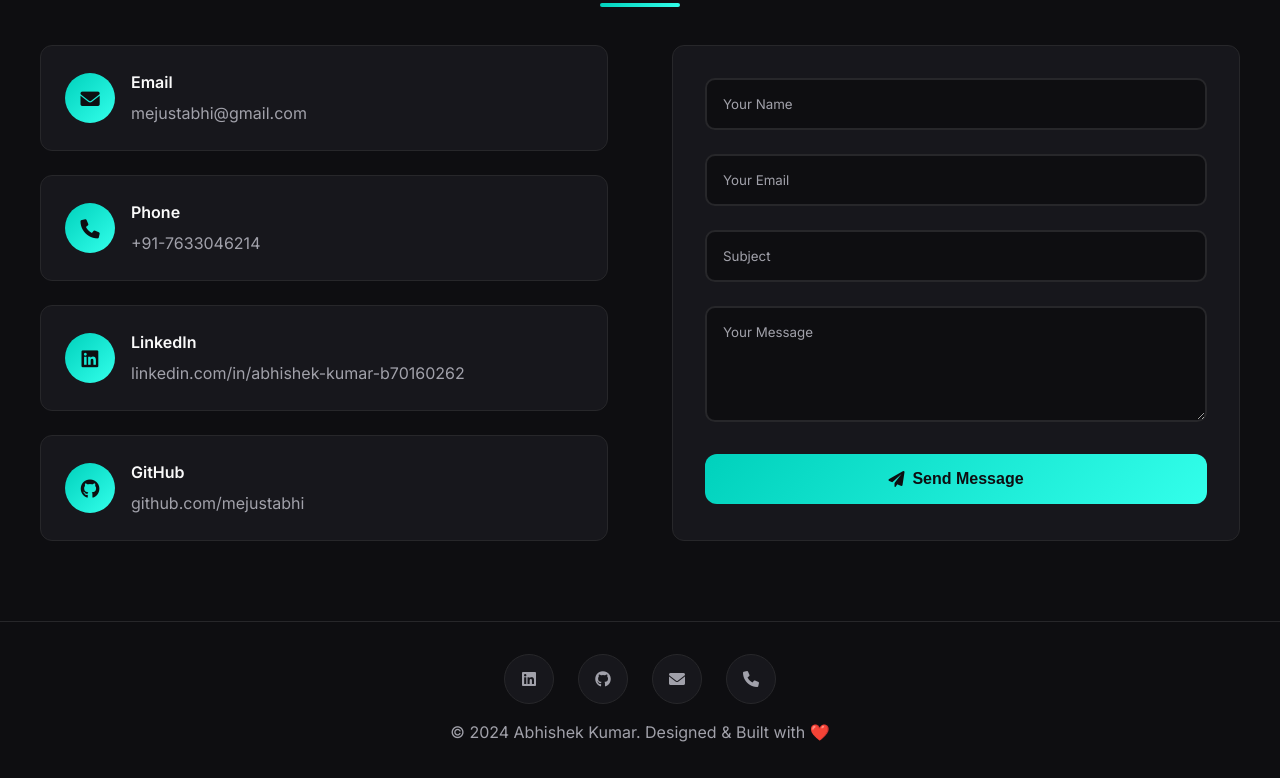
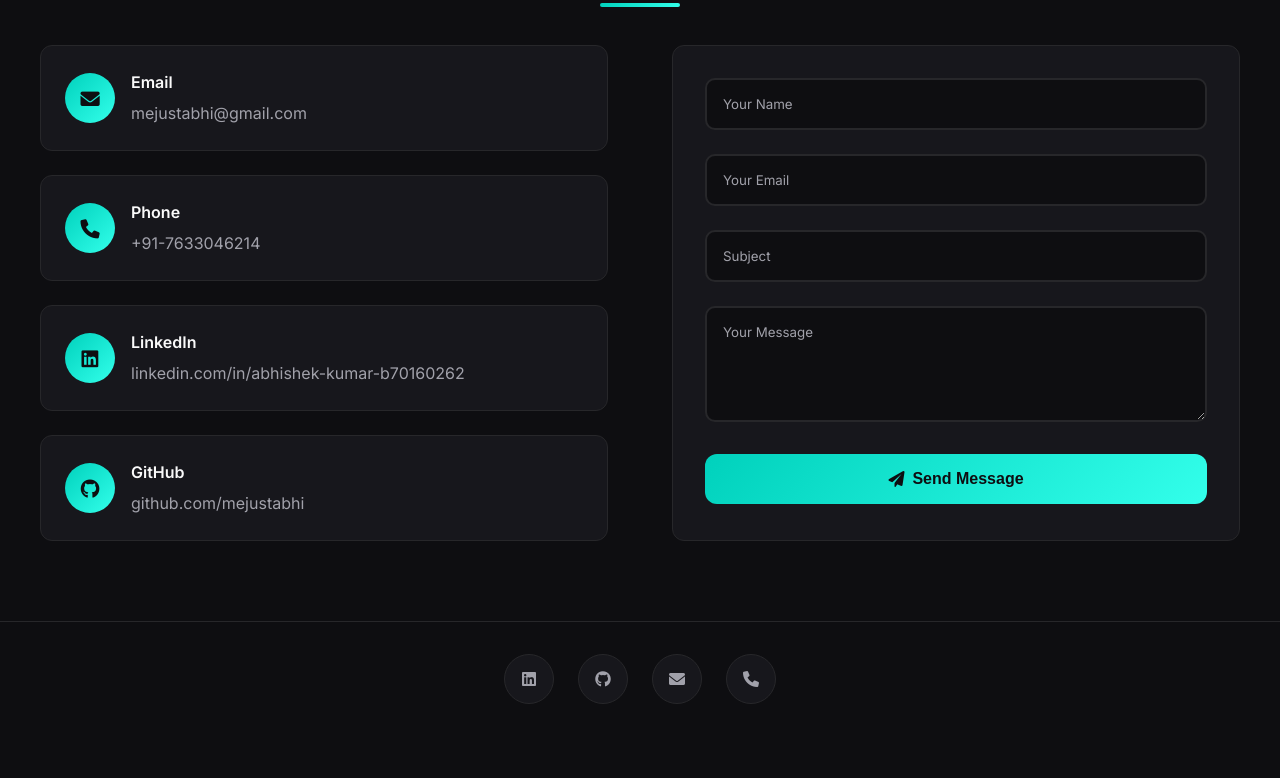
Before and after one commit to mejustabhi/Portfolio, a plain HTML site: page index.html in a window 1280 px wide. Shown: the part 3143-3921 px from the top of the page. After the commit the page ends 3895 px from the top, so only its background shows below. Drawn offline with nearby package versions, Linux system fonts and the light colour scheme.

Commit message:
Update index.html

```diff
--- a/index.html
+++ b/index.html
@@ -1286,9 +1286,7 @@
                     <i class="fas fa-phone"></i>
                 </a>
             </div>
-            <p style="color: var(--muted-foreground);">
-                © 2024 Abhishek Kumar. Designed & Built with ❤️
-            </p>
+
         </div>
     </footer>
 
@@ -1559,4 +1557,5 @@
         console.log('✨ All animations initialized');
     </script>
 </body>
+
 </html>
```
